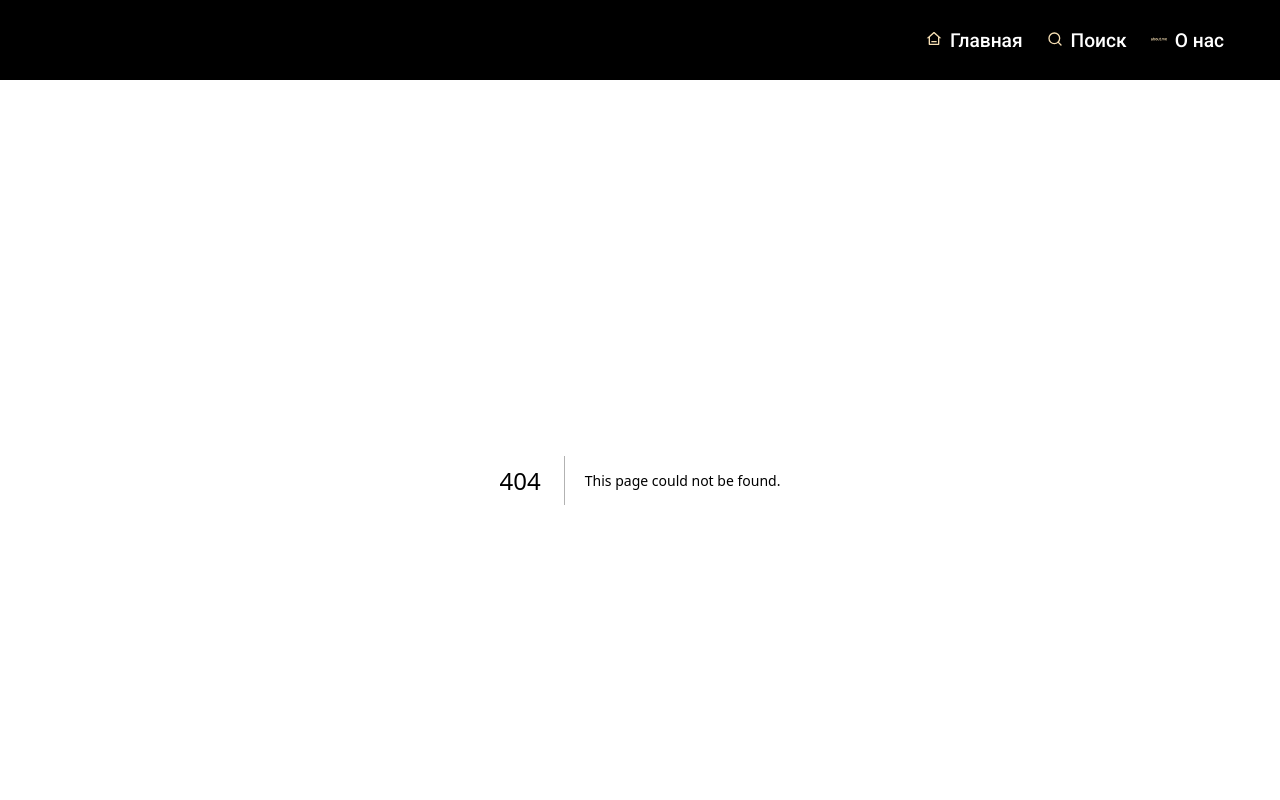
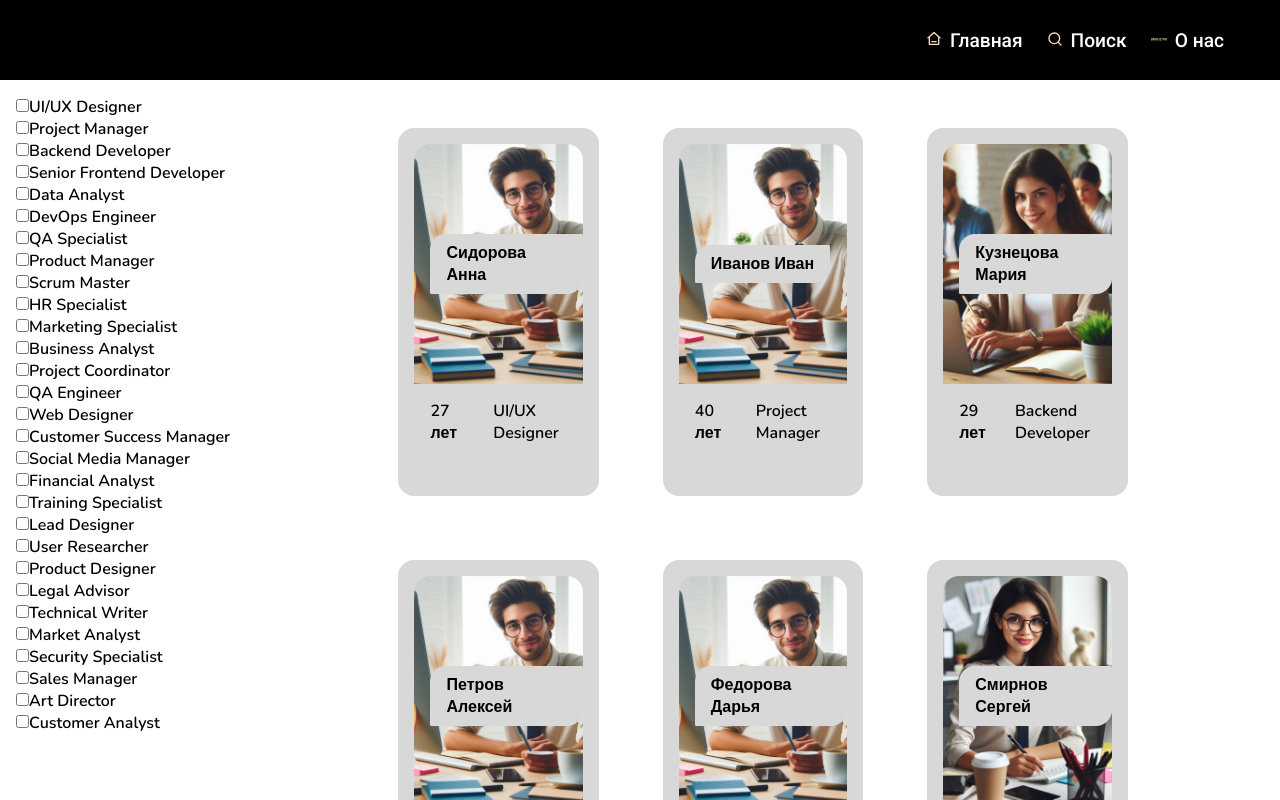
Before and after one commit to Mihuil121/next-project, a Next.js app: page /Serch in a window 1280 px wide. Before the commit this address had no page. Shown: the top 800 px of the page. Built offline with nearby package versions, Linux system fonts and the light colour scheme.

Commit message:
Add CardPiople component with filter and search functionality in 'search' branch

```diff
--- /dev/null
+++ b/src/app/Serch/page.tsx
@@ -0,0 +1,10 @@
+import Piople from "@/components/piople/Piople"
+const Serch: React.FC = () => {
+    return (
+        <div>
+            <Piople/>
+        </div>
+    )
+}
+
+export default Serch
--- a/src/app/layout.tsx
+++ b/src/app/layout.tsx
@@ -15,8 +15,8 @@ const geistMono = localFont({
 });
 
 export const metadata: Metadata = {
-  title: "Create Next App",
-  description: "Generated by create next app",
+  title: "Finding the best employees is very simple",
+  description: "We help you find employees for your company",
 };
 
 export default function RootLayout({
--- a/src/app/serverComponents/Hader/Hader.tsx
+++ b/src/app/serverComponents/Hader/Hader.tsx
@@ -19,18 +19,22 @@ const Hader: React.FC = () => {
                     <div className="text">
                         <div className="but">
                             <div className="Img-had">
+                                <Link href='/'>
                                     <RiHome3Line style={{ color: 'wheat' }} />
                                     <button className={roboto.className}>
                                         Главная
                                     </button>
+                                </Link>
                             </div>
                         </div>
                         <div className="but" >
                             <div className="">
+                                <Link href="../../Serch">
                                     <LuSearch style={{ color: 'wheat' }} className="Img-had" />
                                     <button className={roboto.className}>
                                         Поиск
                                     </button>
+                                </Link>
                             </div>
                         </div>
                         <div className="but" >
--- /dev/null
+++ b/src/components/piople/CardPiople/CardPiople.css
@@ -0,0 +1,77 @@
+.CardFilter {
+    display: flex;
+    margin: 1rem;
+}
+
+.filter {
+    margin-right: 2rem;
+}
+
+.labelP {
+    display: flex;
+    align-items: center;
+}
+
+.cardC {
+    display: flex;
+    justify-content: center;
+    flex: 1;
+}
+
+.cardP {
+    display: flex;
+    flex-wrap: wrap;
+    justify-content: center;
+    width: 100%;
+}
+
+.inform {
+    display: flex;
+    height: 30vh;
+    align-items: center;
+    margin-left: 1rem;
+}
+
+.informClass {
+    background: #d8d8d8;
+    border-radius: 1rem 0.1rem;
+}
+
+.inform p {
+    color: #000000;
+    margin: 0.5rem 1rem;
+}
+
+.cardBack {
+    width: 20%;
+    background-color: #d8d8d8;
+    border-radius: 1rem;
+    margin: 2rem;
+    height: 23rem;
+    transition: width 0.3s, height 0.3s;
+}
+
+.cardBack:hover {
+    width: 21%;
+    height: 25rem;
+    cursor: pointer;
+}
+
+.cardui {
+    height: 30vh;
+    border-top-right-radius: 1rem;
+    border-top-left-radius: 1rem;
+    margin: 1rem;
+    background-size: cover;
+    background-position: center;
+}
+
+.description {
+    display: flex;
+    margin-bottom: 1rem;
+    margin-left: 1rem;
+}
+
+.description p {
+    margin-left: 1rem;
+}
--- /dev/null
+++ b/src/components/piople/CardPiople/CardPiople.tsx
@@ -0,0 +1,85 @@
+"use client"
+
+import { NextFont } from 'next/dist/compiled/@next/font';
+import { Idata, data } from '../../HomeBorder/Liner/dataMan';
+import './CardPiople.css'
+import { Nunito } from 'next/font/google'
+import { useState } from 'react';
+
+const NunitoFont: NextFont = Nunito({
+    subsets: ['latin'],
+    weight: '600'
+})
+
+const CardPiople: React.FC = () => {
+
+    const [itemUse, setItem] = useState<string[]>([])
+
+    const unique: string[] = data
+        .map(item => item.position)
+        .filter((position, index, self) => self.indexOf(position) === index);
+
+    const handelChek = (position: string) => {
+        setItem(prev => prev.includes(position) ? prev.filter(p => p != position) : [...prev, position])
+    }
+
+    const fileData = itemUse.length > 0 ? data.filter(card => itemUse.includes(card.position)) : data
+
+    return (
+        <div className='CardFilter'>
+            <div className="filter">
+                {unique.map((position, index) => (
+                    <div key={index} >
+                        <div className={NunitoFont.className}>
+                            <label>
+                                <input type='checkbox'
+                                    onChange={() => handelChek(position)}
+
+                                />
+                                {position}
+                            </label>
+                        </div>
+                    </div>
+                ))}
+            </div>
+            <div className="cardC">
+                <div className="cardP">
+                    {fileData.map((card: Idata, index: number) => {
+                        const imageUrl: string = card.image?.src;
+
+                        return (
+                            <div className="cardBack" key={index}>
+                                <div
+                                    className="cardui"
+                                    style={{
+                                        backgroundImage: `url(${imageUrl})`,
+                                        backgroundSize: 'cover',
+                                        backgroundPosition: 'center',
+                                    }}
+                                >
+                                    <div className="inform">
+                                        <div className="informClass">
+                                            <p className={NunitoFont.className}>
+                                                {card.lastName} {card.firstName}
+                                            </p>
+                                        </div>
+                                    </div>
+                                </div>
+                                <div className="description">
+                                    <p className={NunitoFont.className}>
+                                        {card.age} лет
+                                    </p>
+                                    <p className={NunitoFont.className}>
+                                        {card.position}
+                                    </p>
+                                </div>
+                            </div>
+                        );
+                    })}
+                </div>
+            </div>
+        </div>
+    );
+}
+
+export default CardPiople;
--- /dev/null
+++ b/src/components/piople/Piople.tsx
@@ -0,0 +1,11 @@
+import CardPiople from "./CardPiople/CardPiople"
+
+const Piople: React.FC = () => {
+  return (
+    <div>
+      <CardPiople />
+    </div>
+  )
+}
+
+export default Piople
```
Lines whose indentation alone changed are shown as unchanged.
